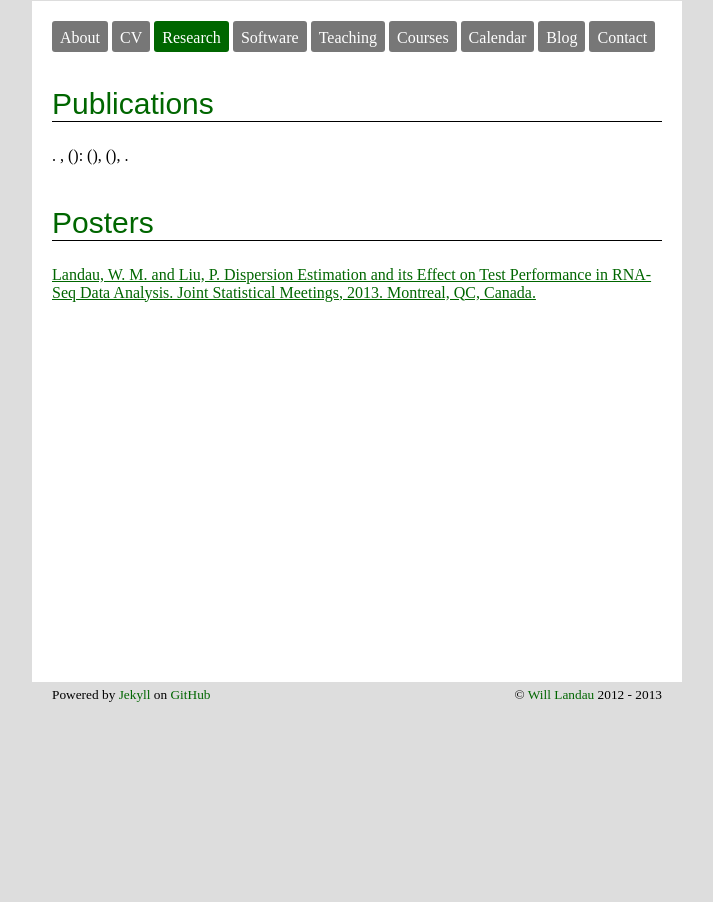
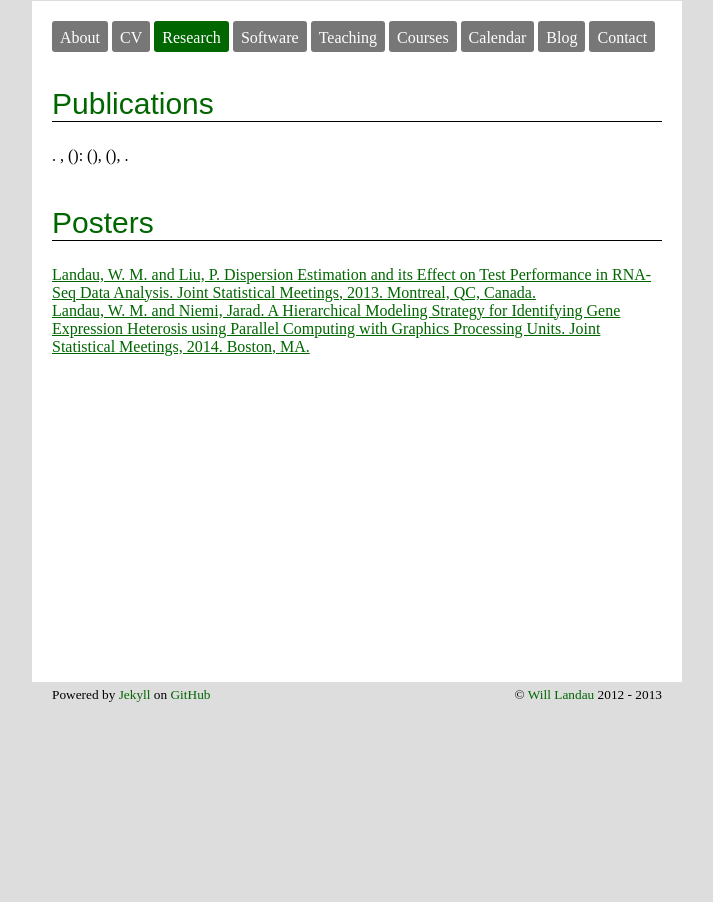
Before and after one commit to wlandau/wlandau.github.io, a Jekyll site: the page built from research.html, in a window 1280 px wide. Shown: the whole page, without its empty margins (283-996 px from the left). Built offline with Jekyll 4.4.1, drawn with Linux system fonts in a browser that asks for light colours; nearby versions of some CDN libraries.

Commit message:
uploaded jsm 2014 poster

```diff
--- a/research.html
+++ b/research.html
@@ -76,7 +76,13 @@ root: "/"
 <h2>Posters</h2>
 
 <a href="research/jsm2013.pdf" target="_blank">Landau, W. M. and Liu, P. Dispersion Estimation and its Effect on Test Performance
-in RNA-Seq Data Analysis. Joint Statistical Meetings, 2013. Montreal, QC, Canada.</a>
+in RNA-Seq Data Analysis. Joint Statistical Meetings, 2013. Montreal, QC, Canada.</a><br/>
+
+<a href="research/jsm2014.pdf" target="_blank">Landau, W. M. and Niemi, Jarad.
+A Hierarchical Modeling Strategy for Identifying Gene Expression Heterosis using
+Parallel Computing with Graphics Processing Units. Joint Statistical Meetings, 2014.
+Boston, MA.</a>
+
 
 <br/><br/>
 <!--
```
Also changed, not shown: img/me-gray.jpg (deleted), 1 other file.
